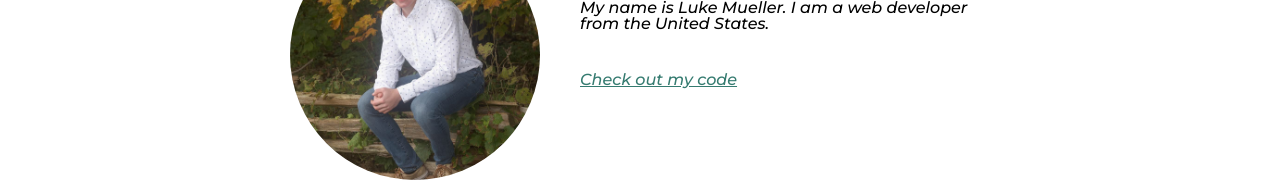
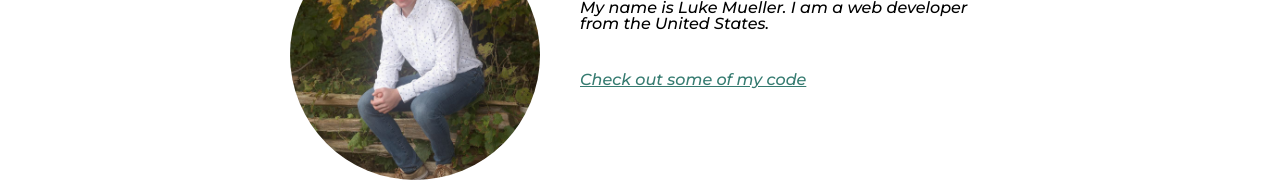
Before and after one commit to muellerluke/portfolio-website, a plain HTML site: page index.html in a window 1280 px wide. Shown: the part 269-451 px from the top of the page. Drawn offline with Linux system fonts and the light colour scheme.

Commit message:
Revert "Update index.html"
This reverts commit f84b0b63cdb59741bf29464f04224ed02957efe0.

```diff
--- a/index.html
+++ b/index.html
@@ -36,7 +36,7 @@
     <img src="img/portrait.jpg" class="profile__portrait" alt="Luke Mueller Portrait">
     <h1>Hello World</h1>
     <p class="profile__description">My name is Luke Mueller. I am a <span>web</span> developer from the United States.</p>
-    <a href="#">Check out my code</a>
+    <a href="#">Check out some of my code</a>
   </div>
   <footer class="page-footer">
     <p>Find me on</p>
```
